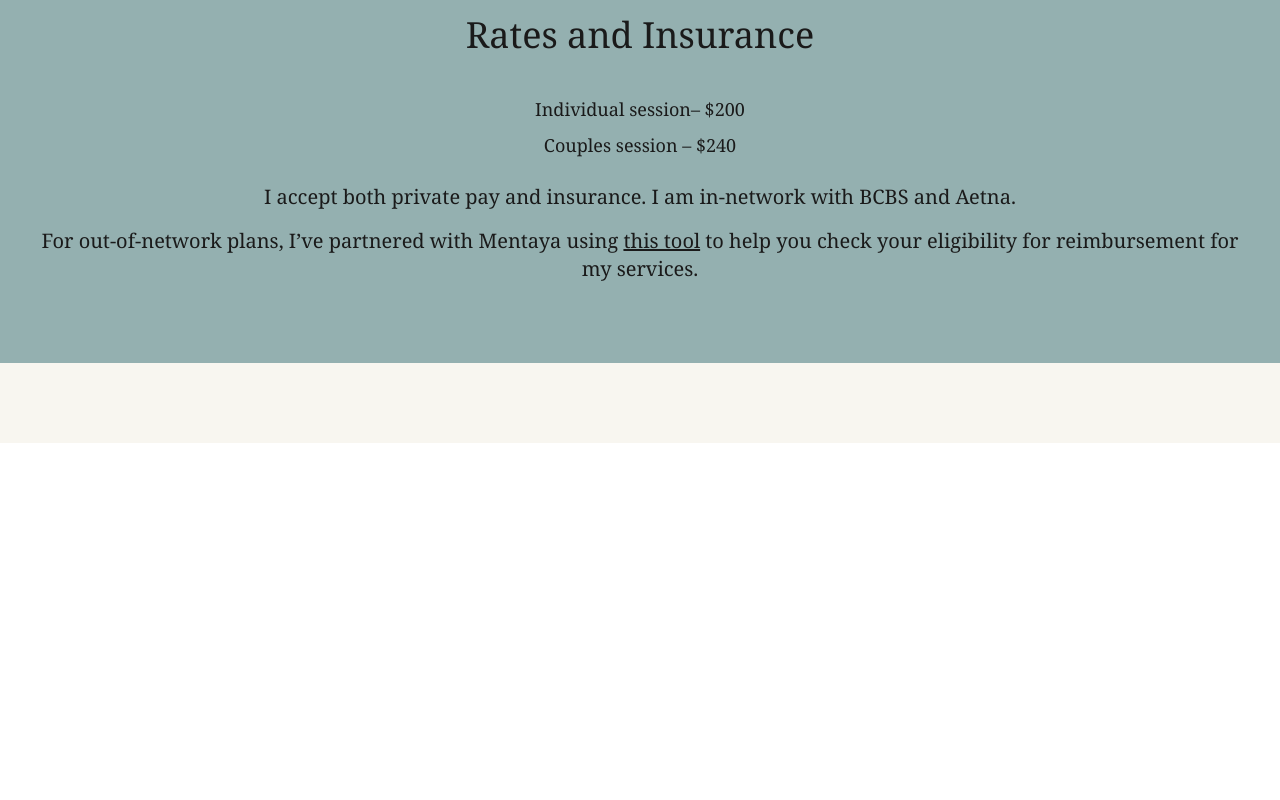
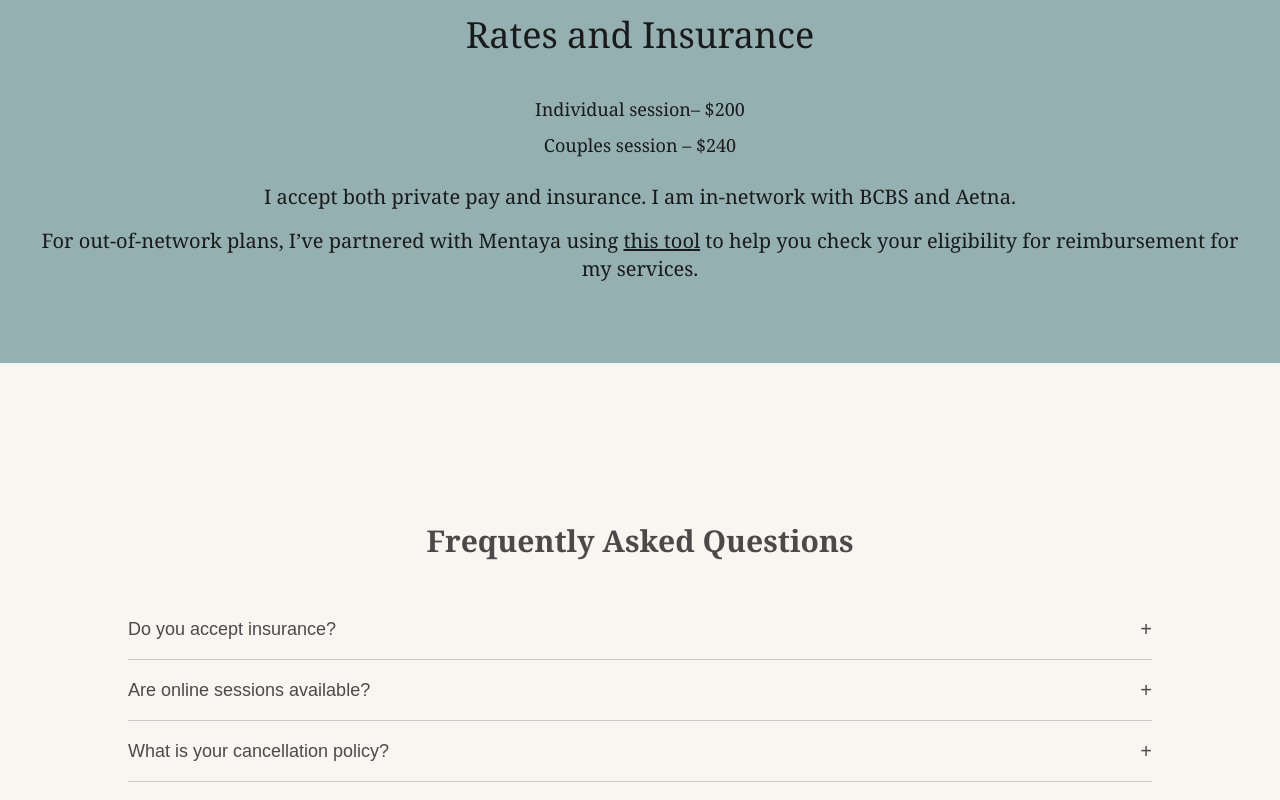
Before and after one commit to Priyaljain2703/therapist-website, a Next.js app: page / in a window 1280 px wide. Shown: the part 3725-4525 px from the top of the page. Before the commit the page ends 4168 px from the top, so only its background shows below. Built offline with nearby package versions, Linux system fonts and the light colour scheme.

Commit message:
faq section done

```diff
--- a/pages/index.js
+++ b/pages/index.js
@@ -2,6 +2,8 @@ import React from 'react'
 import Hero from '../sections/Hero'
 import About from '../sections/About'
 import Services from '../sections/Services'
+import '../src/app/globals.css'
+import FAQSection from '../sections/faq'
 
 function Index() {
   return (
@@ -9,6 +11,7 @@ function Index() {
     <Hero/>
     <About/>
     <Services/>
+    <FAQSection/>
     </>
 
   )
--- a/sections/About.jsx
+++ b/sections/About.jsx
@@ -1,6 +1,6 @@
 import React from 'react';
 import Image from 'next/image';
-
+import "../src/app/globals.css";
 
 const About = () => {
   return (
--- a/sections/contact.jsx
+++ b/sections/contact.jsx
@@ -0,0 +1,9 @@
+import React from 'react'
+import "../src/app/globals.css";
+function Contact() {
+  return (
+    <div>Contact</div>
+  )
+}
+
+export default Contact
--- a/sections/faq.jsx
+++ b/sections/faq.jsx
@@ -0,0 +1,54 @@
+import React, { useState } from 'react';
+import "../src/app/globals.css";
+
+const faqs = [
+  {
+    question: 'Do you accept insurance?',
+    answer:
+      ' No, but a superbill is provided for self-submission.',
+  },
+  {
+    question: 'Are online sessions available?',
+    answer:
+      'Yes—all virtual sessions via Zoom.',
+  },
+  {
+    question: 'What is your cancellation policy?',
+    answer:
+      '24-hour notice required.',
+  },
+];
+
+const FAQSection = () => {
+  const [openIndex, setOpenIndex] = useState(null);
+
+  const toggle = (index) => {
+    setOpenIndex(openIndex === index ? null : index);
+  };
+
+  return (
+    <section className="bg-[#f8f6f0] px-6 py-20 text-[#4a4a4a]">
+      <div className="max-w-5xl mx-auto">
+        <h2 className="text-3xl font-serif font-semibold mb-10 text-center">Frequently Asked Questions</h2>
+
+        {faqs.map((faq, index) => (
+          <div
+            key={index}
+            className="border-b border-[#ccc] py-4 cursor-pointer"
+            onClick={() => toggle(index)}
+          >
+            <div className="flex justify-between items-center">
+              <h3 className="text-lg font-medium">{faq.question}</h3>
+              <span className="text-xl">{openIndex === index ? '−' : '+'}</span>
+            </div>
+            {openIndex === index && (
+              <p className="mt-3 text-base leading-relaxed text-[#6a6a6a]">{faq.answer}</p>
+            )}
+          </div>
+        ))}
+      </div>
+    </section>
+  );
+};
+
+export default FAQSection;
```
